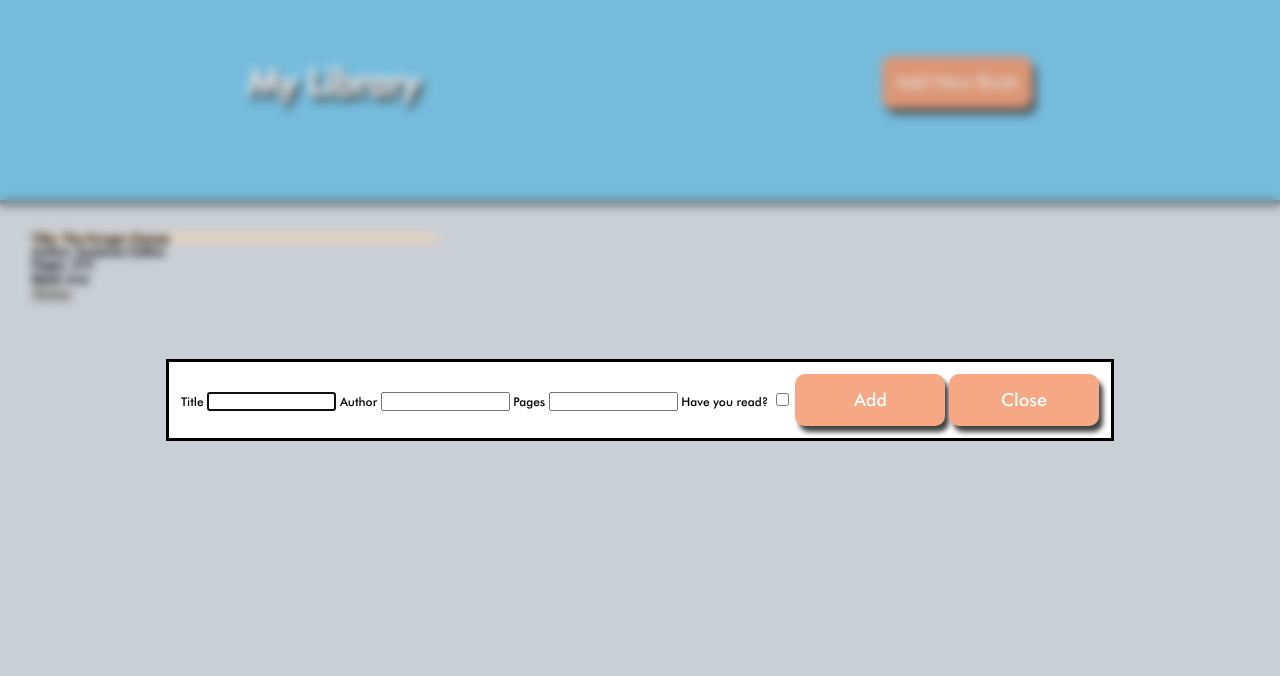
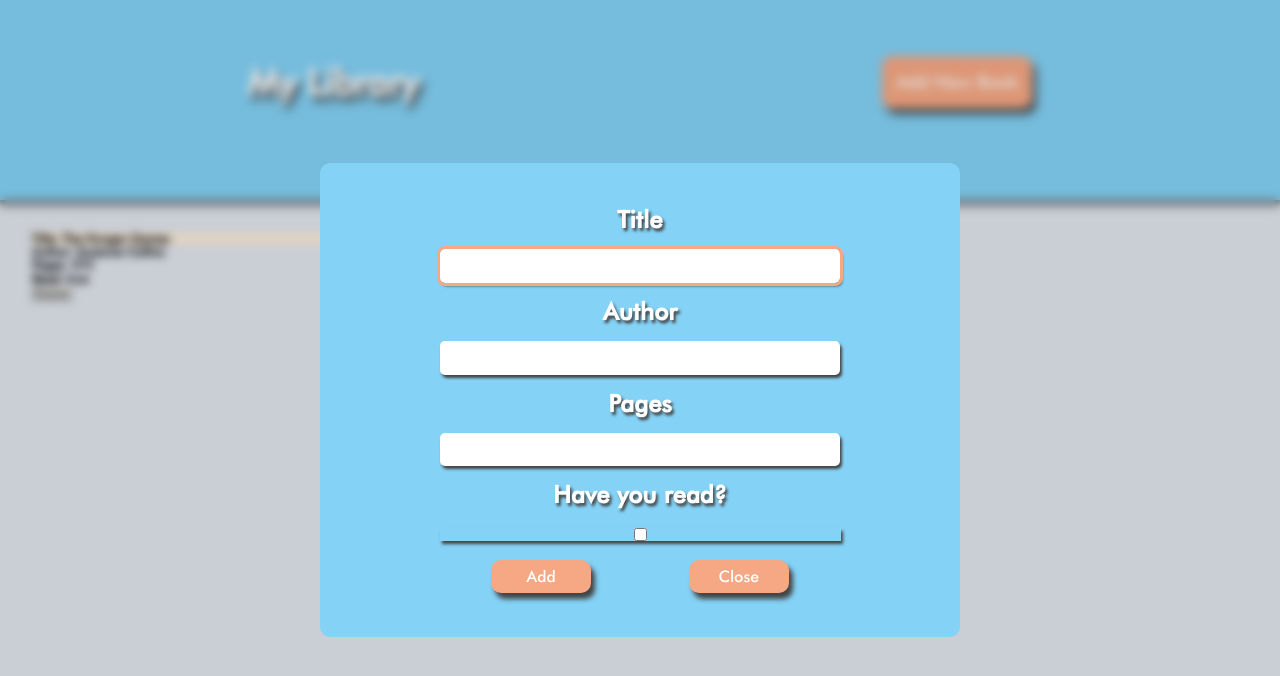
Before and after one commit to eduardoreyes007351208/bookLibrary, a plain HTML site: page index.html in a window 1280 px wide. Both pictures are taken after a click on the button "Add New Book". Drawn offline with Linux system fonts and the light colour scheme.

Commit message:
feat: Finish style for the dialog box for new book

```diff
--- a/index.html
+++ b/index.html
@@ -16,17 +16,19 @@
                 <button class="buttons" id="addButton">Add New Book</button>
                 <dialog id="dialogForm">
                     <form action="" id="newbookForm" class="form">
-                        <label for="title">Title</label>
-                        <input id="title" type="text">
-                        <label for="author">Author</label>
-                        <input id="author" type="text">
-                        <label for="pages">Pages</label>
-                        <input id="pages" type="text">
-                        <label for="read">Have you read?</label>
-                        <input id="read" type="checkbox">
+                        <label class="labels" for="title">Title</label>
+                        <input class="inputs" id="title" type="text">
+                        <label class="labels" for="author">Author</label>
+                        <input class="inputs" id="author" type="text">
+                        <label class="labels" for="pages">Pages</label>
+                        <input class="inputs" id="pages" type="text">
+                        <label class="labels" for="read">Have you read?</label>
+                        <input class="inputs" id="read" type="checkbox">
 
-                        <button class="buttons" id="submitButton" type="submit">Add</button>
-                        <button class="buttons" id="closeButton">Close</button>
+                        <div id="formButtonDiv">
+                            <button class="buttons" id="submitButton" type="submit">Add</button>
+                            <button class="buttons" id="closeButton">Close</button>
+                        </div>
                     </form>
                 </dialog>
             </div>
--- a/style.css
+++ b/style.css
@@ -6,6 +6,7 @@
 :root {
     --primary-color: #84d2f6;
     --secondary-color: #F6A884;
+    --third-color: #E184F6;
     --neutral-color: #E1E6EE;
 
     font-size: 12px;
@@ -55,8 +56,7 @@ html {
     transition: .5s;
 }
 .buttons:hover {
-    background-color: var(--neutral-color);
-    color: var(--secondary-color);
+    background-color: var(--third-color);
     cursor: pointer;
     transition: .5s;
 }
@@ -79,3 +79,56 @@ html {
 dialog::backdrop {
     backdrop-filter: blur(5px);
 }
+
+#dialogForm {
+    width: 50vw;
+}
+#newbookForm {
+    display: flex;
+    flex-direction: column;
+    justify-content: center;
+    text-align: center;
+    align-items: center;
+    gap: 16px;
+    padding: 32px 0px;
+
+}
+#newbookForm .buttons {
+    width: 100px;
+    padding: 8px 0px;
+    font-size: 1.33rem;
+}
+
+#formButtonDiv {
+    width: 80%;
+    display: flex;
+    justify-content: space-evenly;
+}
+
+.inputs {
+    width: 65%;
+    padding: 8px;
+    border-radius: 5px;
+    border: none;
+    font-size: 1.33rem;
+    box-shadow: 2px 3px 3px #444444;
+}
+.inputs:focus {
+    outline: 3px solid var(--secondary-color);
+}
+
+.labels {
+    font-size: 2rem;
+    color: #ffffff;
+    font-weight: bold;
+    text-shadow: 2px 3px 3px #444444;
+}
+.labels:hover {
+    cursor: pointer;
+}
+
+dialog {
+    border: none;
+    border-radius: 10px;
+    background-color: var(--primary-color);
+}
```
